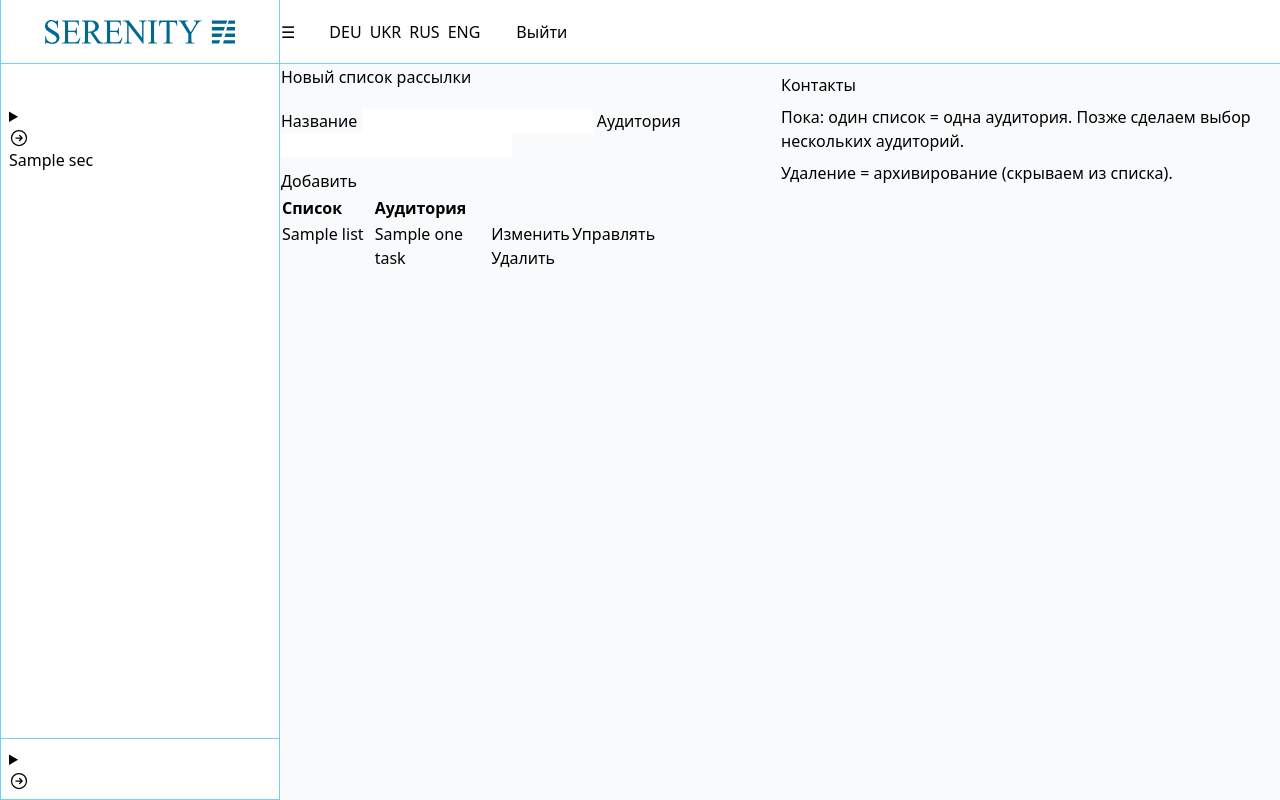
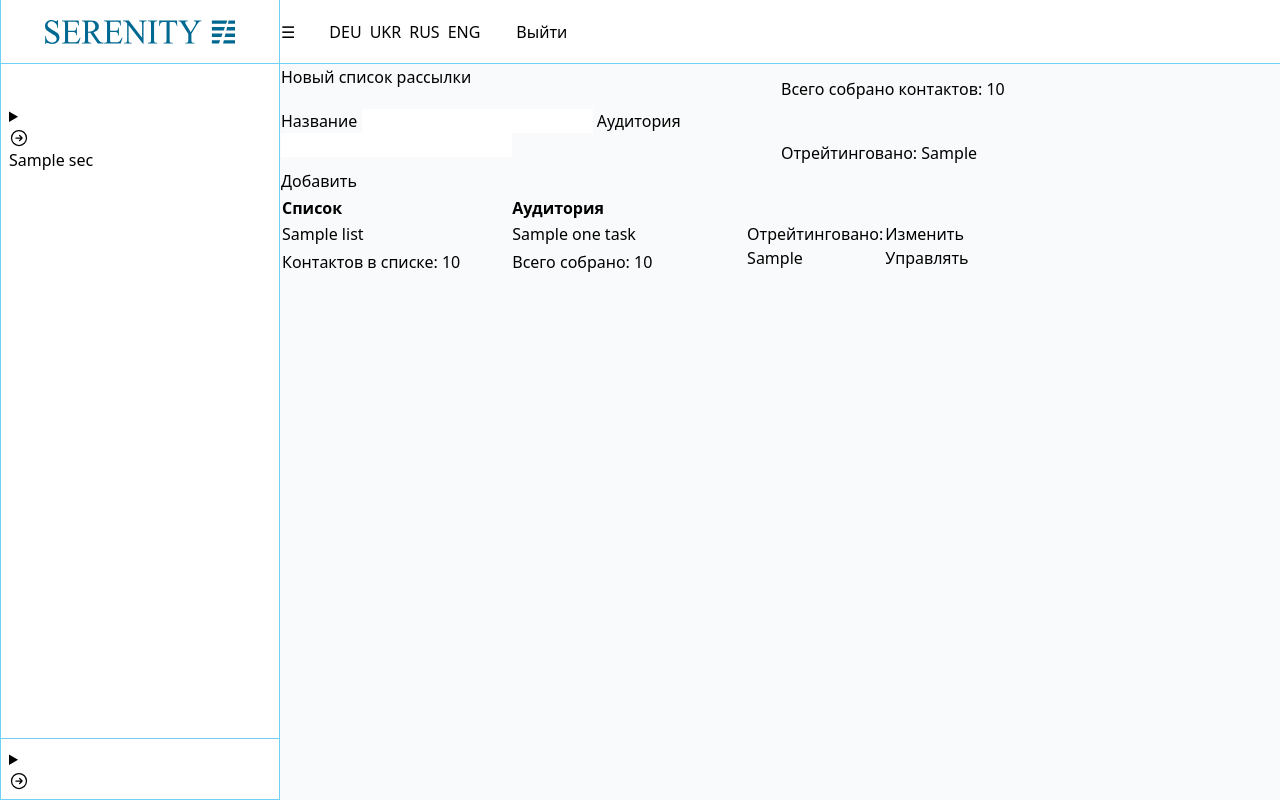
Before and after one commit to Yevhen-Yezerskyy/mailer-app, a Django app: template web/templates/panels/aap_lists/lists.html in a window 1280 px wide. Run offline with Django 5.2, Linux system fonts and the light colour scheme; the template is opened without the code that fills it: most values are stand-ins (such as "Sample title", 1, 10 or a date in 2020); form fields are guessed from the names that the template uses.

Commit message:
fixing lists

```diff
--- a/web/templates/panels/aap_lists/lists.html
+++ b/web/templates/panels/aap_lists/lists.html
@@ -1,8 +1,12 @@
-<!-- FILE: web/templates/panels/aap_lists/lists.html  (обновлено — 2026-01-11) -->
-<!-- CHANGE: добавлен обязательный select аудитории + колонка аудитории в таблице; delete -> архивирование. -->
-
 {% extends "panels/base.html" %}
 {% load i18n %}
+<!-- FILE: web/templates/panels/aap_lists/lists.html  (обновлено — 2026-01-12) -->
+<!-- CHANGE:
+  - правая верхняя карточка: total/rated + бакеты 1-30/31-70/71-100 по всем таскам
+  - таблица: под названием списка показываем размер (COUNT(*) по lists_contacts, active игнор)
+  - таблица: под аудиторией показываем total/rated + бакеты по task_id
+  - кнопку "Удалить" показываем только если размер списка = 0
+-->
 
 {% block content %}
 
@@ -73,15 +77,27 @@
 
     <td class="YY-MAIN_TOP_RIGHT_TD w-1/2">
       <div class="YY-CARD_WHITE">
-        <div class="YY-STATUS_BLUE mb-2">
-          {% trans "Контакты" %}
+        <div class="YY-STATUS_BLUE mb-10">
+          {% trans "Всего собрано контактов" %}: {{ contacts_total }}
         </div>
-        <div class="YY-STATUS_GRAY mb-2">
-          {% trans "Пока: один список = одна аудитория. Позже сделаем выбор нескольких аудиторий." %}
+
+        <div class="YY-STATUS_GREEN mb-4">
+          {% trans "Отрейтинговано" %}: {{ contacts_rated }}
         </div>
-        <div class="YY-STATUS_GRAY">
-          {% trans "Удаление = архивирование (скрываем из списка)." %}
+
+        {% if contacts_rated > 0 %}
+          <div class="YY-STATUS_GREEN mb-1">
+            - {% trans "Рейтинг 1-30" %}: {{ rated_1_30_cnt }} ({{ rated_1_30_pct }}%)
           </div>
+
+          <div class="YY-STATUS_YELLOW mb-1">
+            - {% trans "Рейтинг 31-70" %}: {{ rated_31_70_cnt }} ({{ rated_31_70_pct }}%)
+          </div>
+
+          <div class="YY-STATUS_GRAY mb-1">
+            - {% trans "Рейтинг 71-100" %}: {{ rated_71_100_cnt }} ({{ rated_71_100_pct }}%)
+          </div>
+        {% endif %}
       </div>
     </td>
   </tr>
@@ -107,29 +123,61 @@
     {% for it in lists %}
       <tr class="YY-TB_TR align-top">
         <td class="YY-TB_TD">
-          <span class="YY-TEXT-BOLD">{{ it.title }}</span>
+
+          <div class="YY-STATUS_BLUE mb-1">
+            {{ it.title }}
+          </div>
+          <div class="YY-STATUS_YELLOW">
+            {% trans "Контактов в списке" %}: {{ it.contacts_total|default:"0" }}
+          </div>
         </td>
 
         <td class="YY-TB_TD">
+          <div class="YY-STATUS_BLUE mb-1">
             {{ it.one_task.title }}
+          </div>
+
+          <div class="YY-STATUS_YELLOW">
+            {% trans "Всего собрано" %}: {{ it.task_contacts_total }}
+          </div>
+        </td>
+
+        <td class="YY-TB_TD">
+           <div class="YY-STATUS_GREEN mb-1">
+            {% trans "Отрейтинговано" %}: {{ it.task_contacts_rated }}
+          </div>
+
+          {% if it.task_contacts_rated > 0 %}
+            <div class="YY-STATUS_GREEN mb-1">
+              - {% trans "Рейтинг 1-30" %}: {{ it.rated_1_30_cnt }} ({{ it.rated_1_30_pct }}%)
+            </div>
+
+            <div class="YY-STATUS_YELLOW mb-1">
+              - {% trans "Рейтинг 31-70" %}: {{ it.rated_31_70_cnt }} ({{ it.rated_31_70_pct }}%)
+            </div>
+
+            <div class="YY-STATUS_GRAY mb-1">
+              - {% trans "Рейтинг 71-100" %}: {{ it.rated_71_100_cnt }} ({{ it.rated_71_100_pct }}%)
+            </div>
+          {% endif %}
+
         </td>
 
         <td class="YY-TB_TD">
           <a href="?state=edit&id={{ it.ui_id }}" class="YY-BUTTON_TAB_MAIN mb-2">
             {% trans "Изменить" %}
           </a>
-
+          {% if it.contacts_total == 0 %}
             <form method="post" onsubmit="return confirm('{% trans "Вы уверены?" %}');">
               {% csrf_token %}
               <input type="hidden" name="action" value="delete">
               <input type="hidden" name="id" value="{{ it.ui_id }}">
-            <button type="submit" class="YY-BUTTON_TAB_RED">
+              <button type="submit" class="YY-BUTTON_TAB_RED mb-2">
                 {% trans "Удалить" %}
               </button>
             </form>
-        </td>
-        <td class="YY-TB_TD">
-          <a href="list/?id={{ it.ui_id }}" class="YY-BUTTON_TAB_MAIN">
+          {% endif %}
+          <a href="list/?id={{ it.ui_id }}" class="YY-BUTTON_TAB_MAIN mt-6">
             {% trans "Управлять" %}
           </a>
         </td>
@@ -138,7 +186,6 @@
     {% endfor %}
   </tbody>
 </table>
-
 
         </div>
       {% else %}
```
Also changed, not shown: web/panel/aap_lists/views/lists.py (+130 -5 lines). Lines whose indentation alone changed are shown as unchanged.
